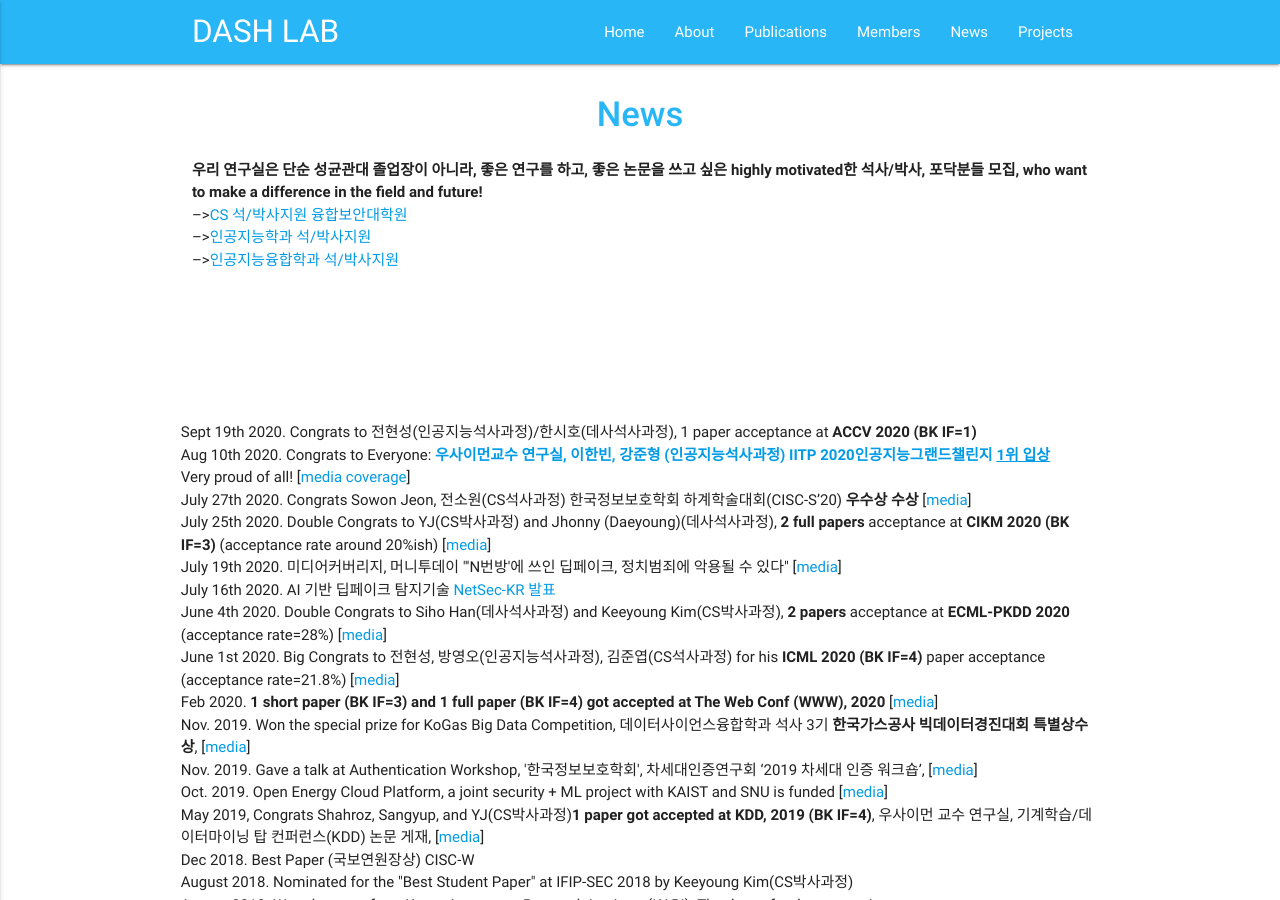
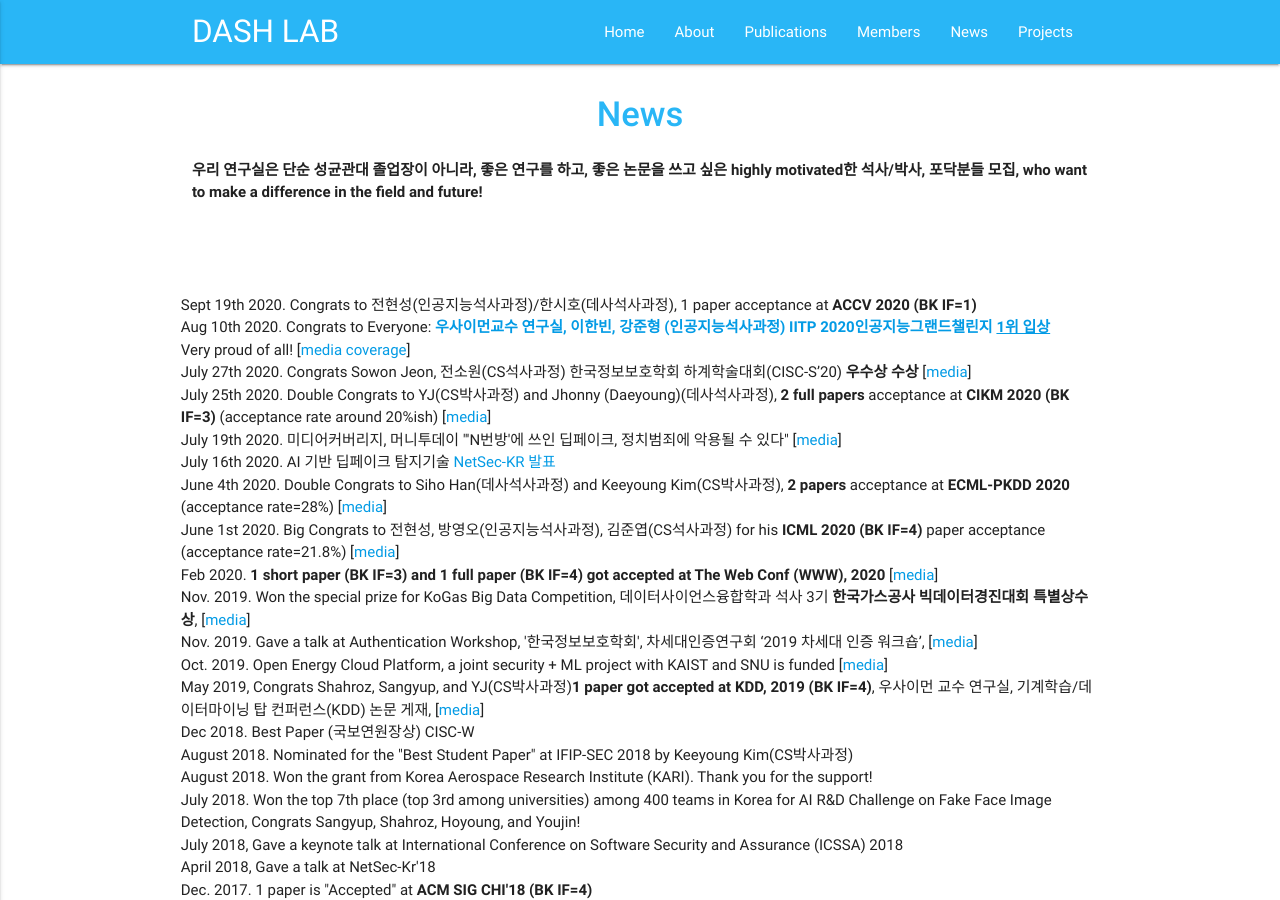
Before and after one commit to Yurim990507/DASH-Lab.github.io, a Jekyll site: the page built from example4.md, in a window 1280 px wide and 900 px high. Built offline with Jekyll 4.4.1, drawn with Linux system fonts in a browser that asks for light colours.

Commit message:
Update example4.md

```diff
--- a/example4.md
+++ b/example4.md
@@ -7,14 +7,8 @@ permalink: /News/
 <h1 class="page-title">{{ page.title | escape }}</h1>
 <b>우리 연구실은 단순 성균관대 졸업장이 아니라, 좋은 연구를 하고, 좋은 논문을 쓰고 싶은 highly motivated한 석사/박사, 포닥분들 모집, who want to make a difference in the field and future!</b>
 <br>
---><a href="https://swb.skku.edu/security2020/index.do">CS 석/박사지원 융합보안대학원</a> <br>
---><a href="https://ai.skku.edu">인공지능학과 석/박사지원</a> <br>
---><a href="https://skb.skku.edu/skkuaai/index.do">인공지능융합학과 석/박사지원</a> <br>
 
 
-<br>
-
-<br>
 <br>
 <br>
 
```
